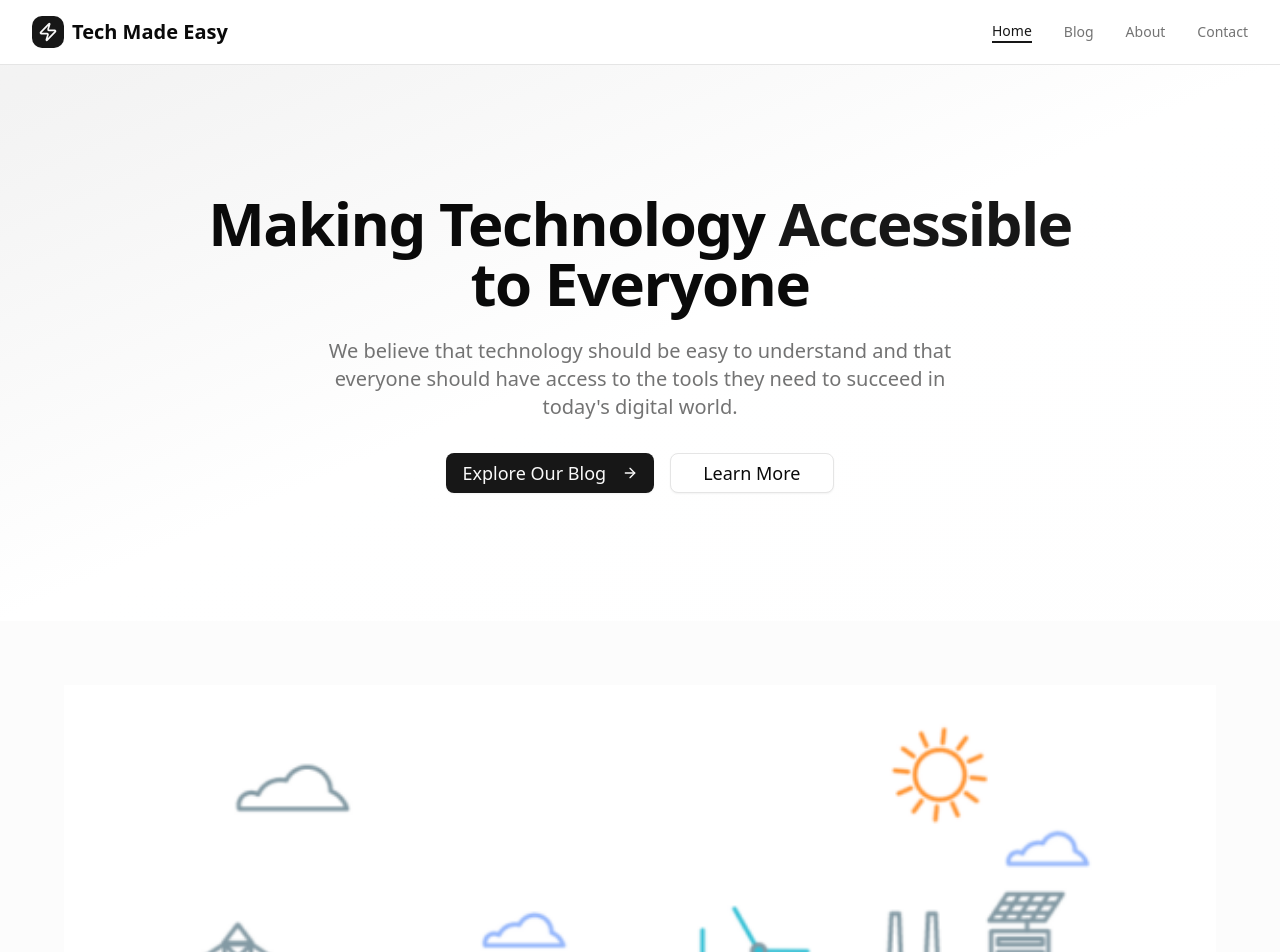
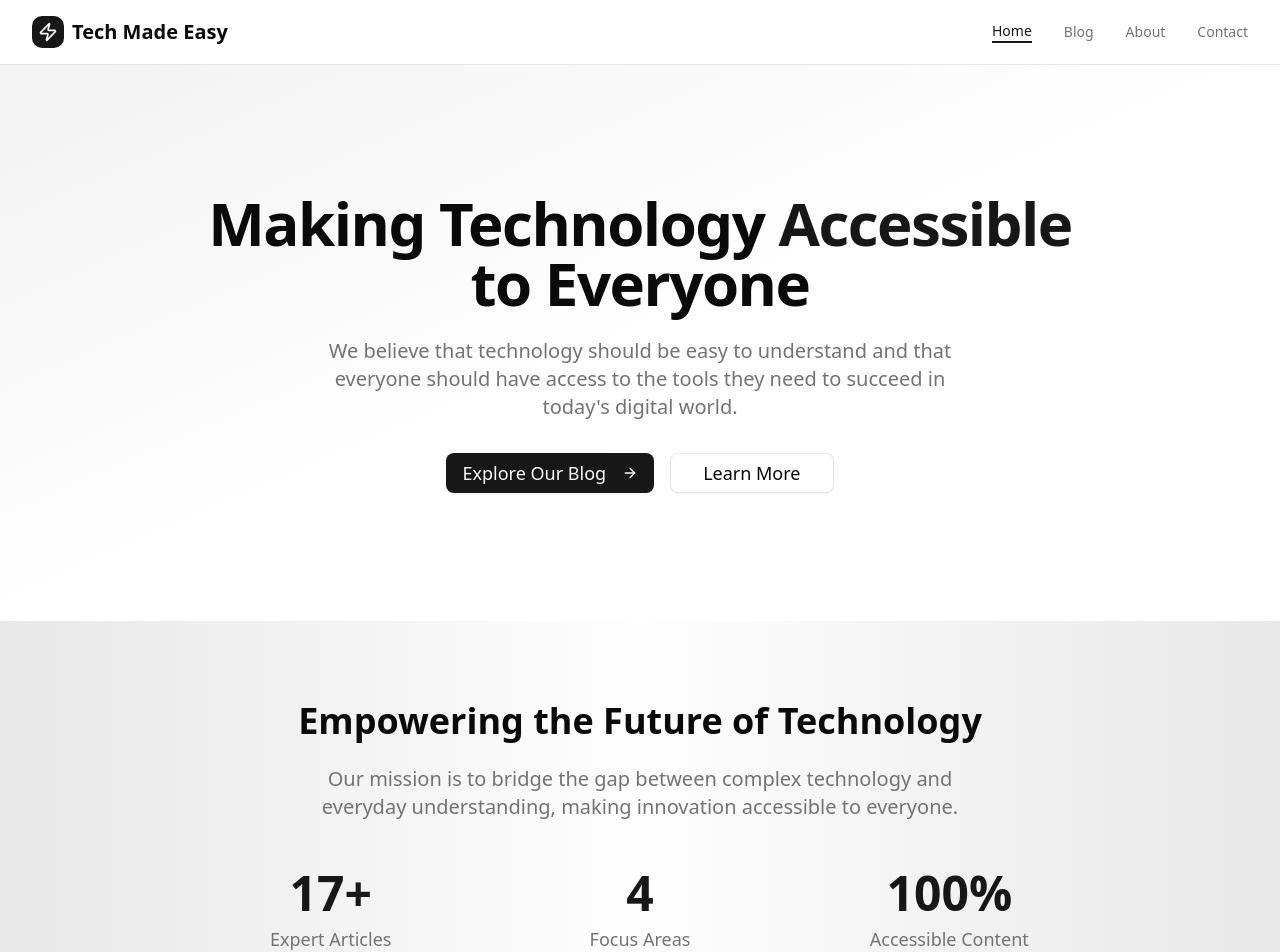
Before and after one commit to Vietduc88x/techmadeeasy-website, a React (Vite) app: page / in a window 1280 px wide. Shown: the top 952 px of the page. Built offline with nearby package versions, Linux system fonts and the light colour scheme.

Commit message:
Remove energy ecosystem image and add Vision & Stats section

```diff
--- a/src/pages/Home.jsx
+++ b/src/pages/Home.jsx
@@ -59,11 +59,31 @@ export function Home() {
         </div>
       </section>
 
-      {/* Image Section */}
-      <section className="py-16 bg-muted/30">
+      {/* Vision & Stats Section */}
+      <section className="py-20 bg-gradient-to-r from-primary/10 via-secondary/5 to-primary/10">
         <div className="container mx-auto px-4 sm:px-6 lg:px-8">
-          <div className="flex justify-center items-center">
-            <img src="/images/energy_ecosystem.png" alt="Energy Ecosystem" className="w-full max-w-6xl h-auto" />
+          <div className="max-w-4xl mx-auto text-center">
+            <h2 className="text-3xl lg:text-4xl font-bold text-foreground mb-6">
+              Empowering the Future of Technology
+            </h2>
+            <p className="text-xl text-muted-foreground mb-12 max-w-2xl mx-auto">
+              Our mission is to bridge the gap between complex technology and everyday understanding, making innovation accessible to everyone.
+            </p>
+
+            <div className="grid grid-cols-1 md:grid-cols-3 gap-8 mt-12">
+              <div className="text-center">
+                <div className="text-4xl lg:text-5xl font-bold text-primary mb-2">17+</div>
+                <div className="text-lg text-muted-foreground">Expert Articles</div>
+              </div>
+              <div className="text-center">
+                <div className="text-4xl lg:text-5xl font-bold text-primary mb-2">4</div>
+                <div className="text-lg text-muted-foreground">Focus Areas</div>
+              </div>
+              <div className="text-center">
+                <div className="text-4xl lg:text-5xl font-bold text-primary mb-2">100%</div>
+                <div className="text-lg text-muted-foreground">Accessible Content</div>
+              </div>
+            </div>
           </div>
         </div>
       </section>
```
